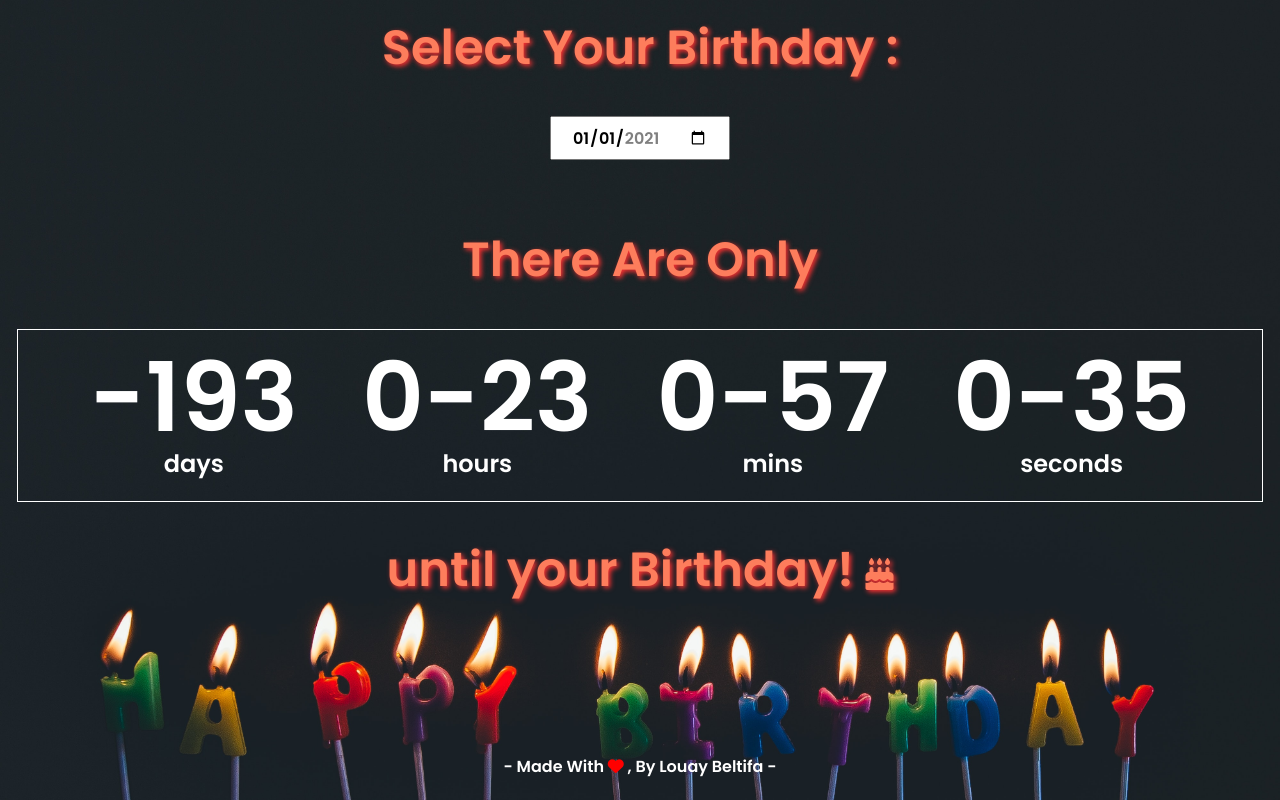
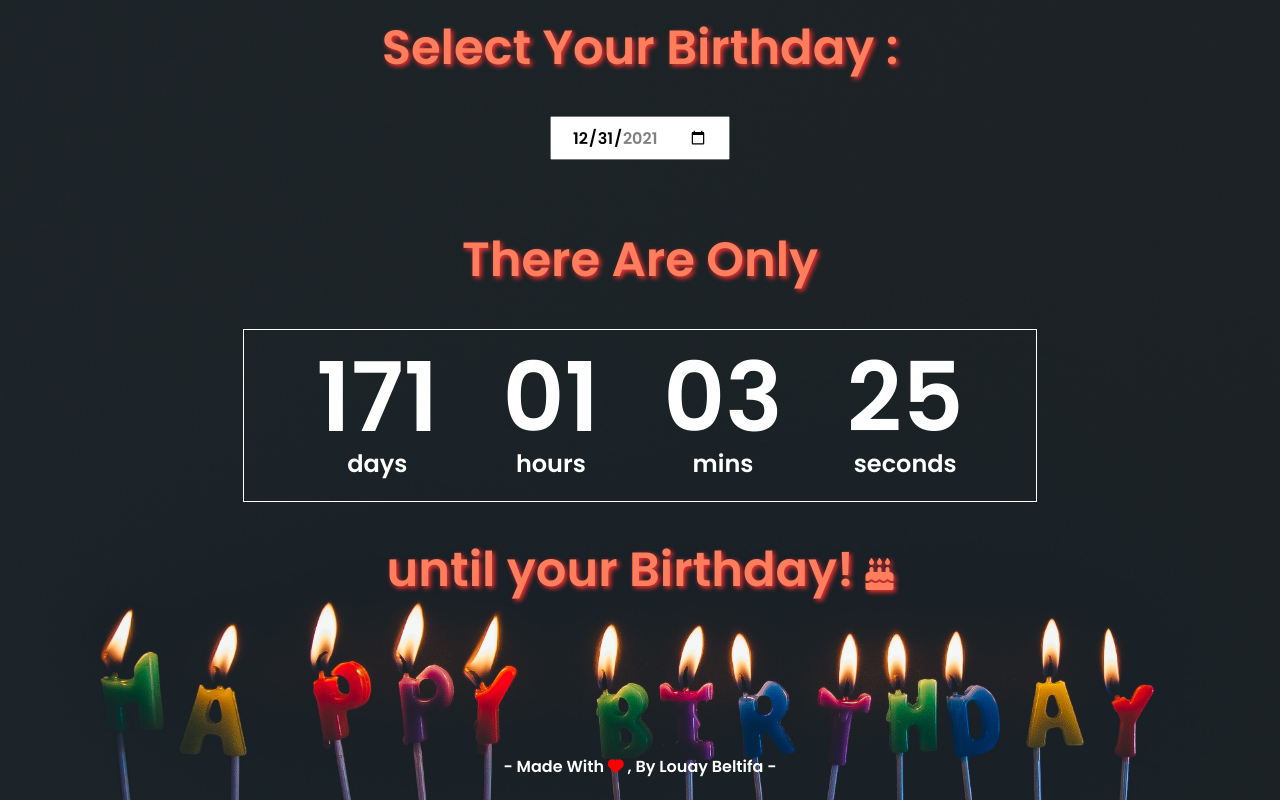
Before and after one commit to LouayBeltifa/Birthday-Date-Countdown, a plain HTML site: page index.html in a window 1280 px wide. Drawn offline with Linux system fonts and the light colour scheme.

Commit message:
fixing date

```diff
--- a/index.html
+++ b/index.html
@@ -14,7 +14,7 @@
     <label for="start">Select Your Birthday :</label>
 
     <input type="date" id="start" name="trip-start"
-       value="2021-01-01"
+       value="2021-12-31"
        min="2021-01-01" max="2021-12-31">
 
     <div class="text-container">
--- a/script.js
+++ b/script.js
@@ -1,4 +1,4 @@
-
+const newYears = "4 Sep 2021"
 const daysEl = document.getElementById("days");
 const hoursEl = document.getElementById("hours");
 const minsEl = document.getElementById("mins");
```
